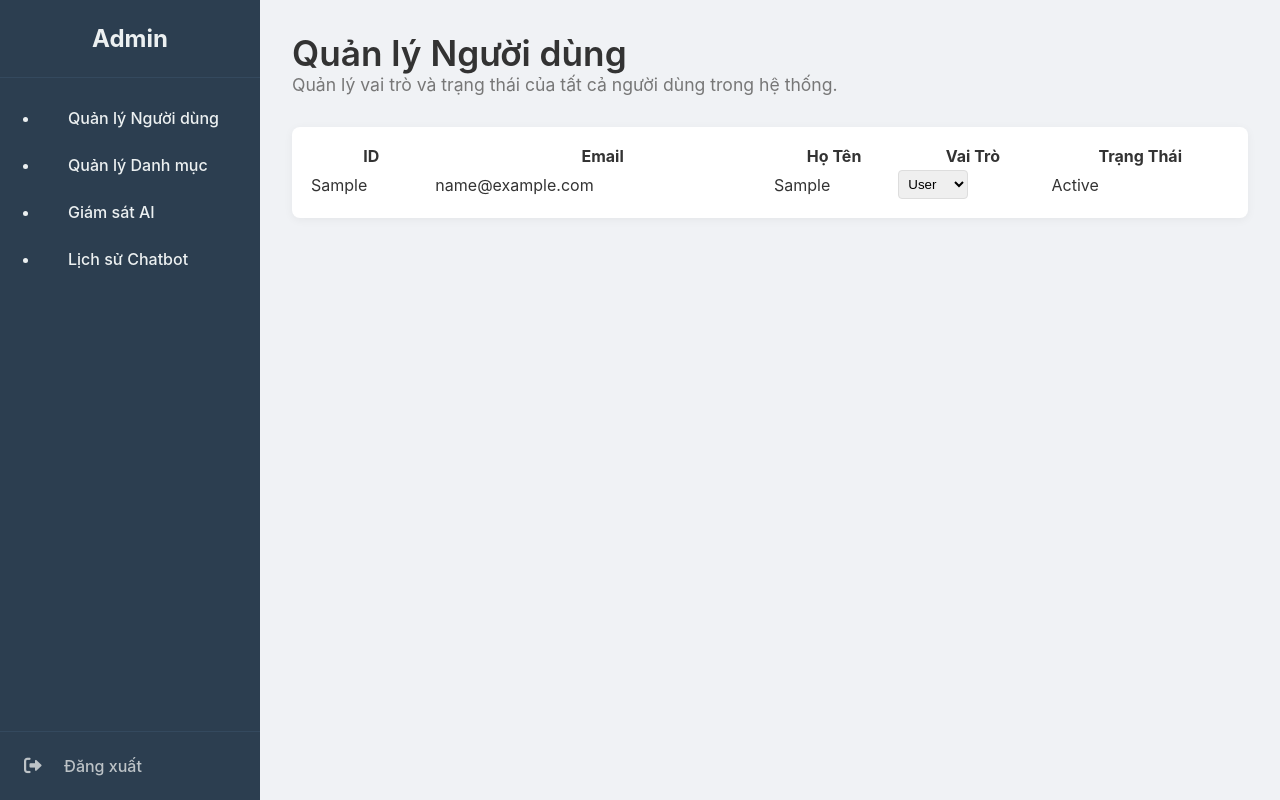
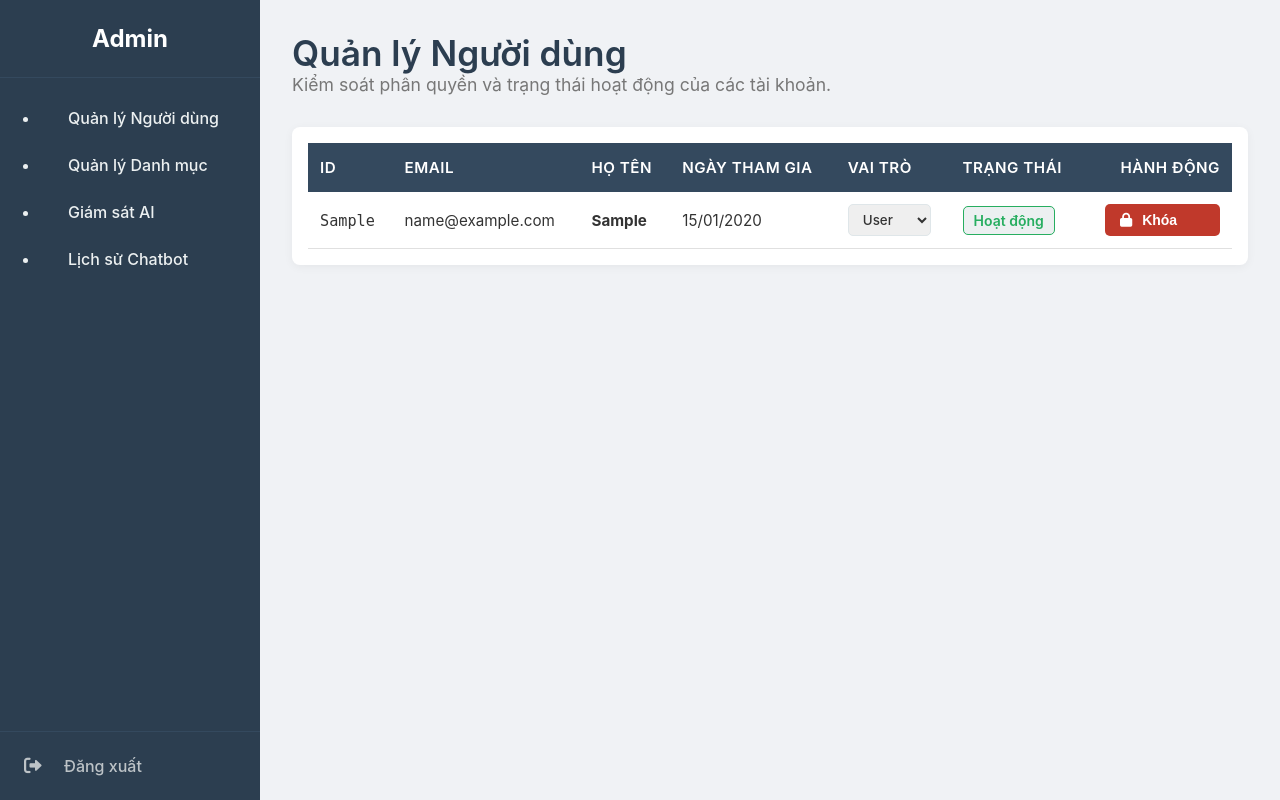
Before and after one commit to Montero52/finai-expense-manager, a Flask app: page /admin/users in a window 1280 px wide. Run offline with Flask 3, Linux system fonts and the light colour scheme; the visitor is signed in with stand-in values (Sample User, id 1); tables that the repository leaves empty hold one stand-in row (values such as "Sample post").

Commit message:
feat(admin): implement user management & global styles
- routes: add user toggle APIs with self-protection

- ui: refactor users.html & link admin.css in base

- js: create admin_users.js for Fetch API

- style: fix button wrapping & add badge styles

```diff
--- a/app/routes/admin.py
+++ b/app/routes/admin.py
@@ -1,9 +1,10 @@
-from flask import Blueprint, render_template, session, redirect, url_for, flash, jsonify
+from flask import Blueprint, render_template, session, redirect, url_for, flash, jsonify, request
 from functools import wraps
 from datetime import datetime, timedelta
 
 from app import db
-from app.models import User, ChatbotLog
+from sqlalchemy.orm import aliased
+from app.models import User, ChatbotLog, AILog, Transaction, Category
 
 # Khai báo Blueprint
 admin_bp = Blueprint('admin', __name__)
@@ -31,16 +32,6 @@ def users():
 def categories():
     return render_template('admin/categories.html')
 
-@admin_bp.route('/admin/ai-monitoring')
-@admin_required
-def ai_monitoring():
-    return render_template('admin/ai_monitoring.html')
-
-@admin_bp.route('/admin/chatbot-logs')
-@admin_required
-def chatbot_logs():
-    return render_template('admin/chatbot_logs.html')
-
 # --- API Xóa Log ---
 @admin_bp.route('/api/admin/cleanup-logs', methods=['DELETE'])
 @admin_required
@@ -53,3 +44,95 @@ def cleanup_logs():
     except Exception as e:
         db.session.rollback()
         return jsonify({'status': 'error', 'message': str(e)}), 500
+
+# ==========================================
+# API HỖ TRỢ TRANG QUẢN LÝ NGƯỜI DÙNG
+# ==========================================
+
+@admin_bp.route('/api/admin/users/<string:user_id>/role', methods=['PUT'])
+@admin_required
+def update_user_role(user_id):
+    # Tránh admin tự hạ quyền mình
+    if user_id == session.get('user_id'):
+        return jsonify({'status': 'error', 'message': 'Không thể tự đổi quyền của chính mình'}), 403
+
+    user = User.query.get(user_id)
+    if not user:
+        return jsonify({'status': 'error', 'message': 'Không tìm thấy người dùng'}), 404
+
+    new_role = request.json.get('role')
+    if new_role in ['user', 'admin']:
+        user.role = new_role
+        db.session.commit()
+        return jsonify({'status': 'success'})
+
+    return jsonify({'status': 'error', 'message': 'Quyền không hợp lệ'}), 400
+
+
+@admin_bp.route('/api/admin/users/<string:user_id>/status', methods=['PUT'])
+@admin_required
+def update_user_status(user_id):
+    # Tránh admin tự khóa mình
+    if user_id == session.get('user_id'):
+        return jsonify({'status': 'error', 'message': 'Không thể tự khóa tài khoản của mình'}), 403
+
+    user = User.query.get(user_id)
+    if not user:
+        return jsonify({'status': 'error', 'message': 'Không tìm thấy người dùng'}), 404
+
+    # Cập nhật trạng thái
+    user.status = request.json.get('status')
+    db.session.commit()
+    return jsonify({'status': 'success'})
+
+@admin_bp.route('/admin/ai-monitoring')
+@admin_required
+def ai_monitoring():
+    # Tạo bí danh (alias) vì chúng ta cần join bảng Category 2 lần (cho AI đoán và cho Thực tế)
+    PredictedCategory = aliased(Category)
+    ActualCategory = aliased(Category)
+
+    # Lấy dữ liệu và kết nối các bảng
+    logs_query = db.session.query(
+        AILog,
+        Transaction.description.label('description'),
+        PredictedCategory.name.label('predicted_name'),
+        ActualCategory.name.label('actual_name')
+    ).outerjoin(Transaction, AILog.transaction_id == Transaction.id)\
+     .outerjoin(PredictedCategory, AILog.predicted_cat == PredictedCategory.id)\
+     .outerjoin(ActualCategory, AILog.actual_cat == ActualCategory.id)\
+     .order_by(AILog.created_at.desc()).limit(100).all() # Lấy 100 log gần nhất cho nhẹ web
+
+    return render_template('admin/ai_monitoring.html', logs=logs_query)
+
+
+@admin_bp.route('/admin/chatbot-logs')
+@admin_required
+def chatbot_logs():
+    # Lấy toàn bộ lịch sử chat kèm thông tin user, sắp xếp cũ -> mới (để hiện chat từ trên xuống)
+    logs_query = db.session.query(ChatbotLog, User)\
+        .join(User, ChatbotLog.user_id == User.id)\
+        .order_by(ChatbotLog.created_at.asc()).all()
+
+    conversations = {}
+    for log, user in logs_query:
+        if user.id not in conversations:
+            conversations[user.id] = {
+                'user_id': user.id,
+                'user_name': user.name,
+                'logs': [],
+                'latest_time': log.created_at,
+                'snippet': ''
+            }
+        # Thêm tin nhắn vào mảng logs của người dùng này
+        conversations[user.id]['logs'].append(log)
+        # Cập nhật thời gian và đoạn trích dẫn mới nhất
+        conversations[user.id]['latest_time'] = log.created_at
+
+        snippet = log.question if log.question else ''
+        conversations[user.id]['snippet'] = (snippet[:25] + '...') if len(snippet) > 25 else snippet
+
+    # Sắp xếp lại danh sách bên trái: Ai nhắn gần đây nhất thì lên đầu (Mới -> Cũ)
+    sorted_convos = sorted(conversations.values(), key=lambda x: x['latest_time'], reverse=True)
+
+    return render_template('admin/chatbot_logs.html', conversations=sorted_convos)
--- a/app/static/assets/css/admin.css
+++ b/app/static/assets/css/admin.css
@@ -277,7 +277,9 @@ body {
     font-weight: 600;
     font-size: 14px;
     transition: background-color 0.3s;
-    width: 110px;
+    min-width: 115px;
+    width: auto;
+    white-space: nowrap;
     text-align: left;
 }
 .status-toggle .fas { margin-right: 6px; }
@@ -297,6 +299,29 @@ body {
     background-color: #ecf0f1;
     color: #27ae60;
     border: 1px solid #27ae60;
+}
+
+/* Bổ sung Badge trạng thái Bị khóa */
+.status-badge.status-disabled {
+    background-color: #fdeaea;
+    color: #e74a3b;
+    border: 1px solid #e74a3b;
+}
+
+/* Bổ sung style cho Dropdown chọn quyền */
+.role-select {
+    padding: 6px 10px;
+    border: 1px solid #dfe6e9;
+    border-radius: 5px;
+    font-family: inherit;
+    font-weight: 500;
+    color: #333;
+    outline: none;
+    transition: 0.3s;
+}
+.role-select:focus {
+    border-color: #3498db;
+    box-shadow: 0 0 0 3px rgba(52, 152, 219, 0.1);
 }
 
 /* --- 2. Trang Quản lý Danh mục (categories.html) --- */
--- /dev/null
+++ b/app/static/assets/js/admin_users.js
@@ -0,0 +1,53 @@
+// Xử lý thay đổi quyền (Role)
+async function updateUserRole(userId, newRole) {
+    if (!confirm(`Bạn có chắc muốn đổi quyền thành ${newRole.toUpperCase()}?`)) {
+        location.reload();
+        return;
+    }
+
+    try {
+        const res = await fetch(`/api/admin/users/${userId}/role`, {
+            method: 'PUT',
+            headers: { 'Content-Type': 'application/json' },
+            body: JSON.stringify({ role: newRole })
+        });
+
+        const data = await res.json();
+        if (res.ok) {
+            alert('Cập nhật quyền thành công!');
+            location.reload();
+        } else {
+            alert('Lỗi: ' + data.message);
+            location.reload();
+        }
+    } catch(e) {
+        console.error("Error updating role:", e);
+        alert('Lỗi hệ thống');
+    }
+}
+
+// Xử lý Khóa/Mở khóa tài khoản (Status)
+async function toggleUserStatus(userId, currentStatus) {
+    const actionText = currentStatus === 1 ? 'Khóa' : 'Mở khóa';
+    if (!confirm(`Bạn có chắc chắn muốn ${actionText} tài khoản này?`)) return;
+
+    const newStatus = currentStatus === 1 ? 0 : 1;
+
+    try {
+        const res = await fetch(`/api/admin/users/${userId}/status`, {
+            method: 'PUT',
+            headers: { 'Content-Type': 'application/json' },
+            body: JSON.stringify({ status: newStatus })
+        });
+
+        const data = await res.json();
+        if (res.ok) {
+            location.reload();
+        } else {
+            alert('Lỗi: ' + data.message);
+        }
+    } catch(e) {
+        console.error("Error toggling status:", e);
+        alert('Lỗi hệ thống');
+    }
+}
--- a/app/templates/admin/users.html
+++ b/app/templates/admin/users.html
@@ -9,7 +9,7 @@
 {% block content %}
     <header class="main-header">
         <h1>Quản lý Người dùng</h1>
-        <p>Quản lý vai trò và trạng thái của tất cả người dùng trong hệ thống.</p>
+        <p>Kiểm soát phân quyền và trạng thái hoạt động của các tài khoản.</p>
     </header>
 
     <div class="widget">
@@ -19,28 +19,50 @@
                     <th>ID</th>
                     <th>Email</th>
                     <th>Họ Tên</th>
+                    <th>Ngày Tham Gia</th>
                     <th>Vai Trò</th>
                     <th>Trạng Thái</th>
+                    <th style="text-align: right;">Hành Động</th>
                 </tr>
             </thead>
             <tbody>
                 {% for user in users %}
                 <tr>
-                    <td>{{ user.id }}</td>
+                    <td><code>{{ user.id }}</code></td>
                     <td>{{ user.email }}</td>
-                    <td>{{ user.name }}</td>
+                    <td><strong>{{ user.name }}</strong></td>
+
+                    <td>{{ user.created_at.strftime('%d/%m/%Y') if user.created_at else 'N/A' }}</td>
+
                     <td>
-                        <select {% if user.role == 'admin' %}disabled{% endif %}
-                                style="padding: 5px; border-radius: 4px; border: 1px solid #ddd;">
+                        <select class="role-select"
+                                onchange="updateUserRole('{{ user.id }}', this.value)"
+                                {% if user.id == session.get('user_id') %}disabled title="Không thể tự đổi quyền của mình"{% endif %}>
                             <option value="user" {% if user.role == 'user' %}selected{% endif %}>User</option>
                             <option value="admin" {% if user.role == 'admin' %}selected{% endif %}>Admin</option>
                         </select>
                     </td>
+
                     <td>
                         {% if user.status == 1 %}
-                            <span class="status-badge status-active">Active</span>
+                            <span class="status-badge status-active">Hoạt động</span>
                         {% else %}
-                            <span class="status-badge status-disabled">Disabled</span>
+                            <span class="status-badge status-disabled">Bị khóa</span>
+                        {% endif %}
+                    </td>
+
+                    <td style="text-align: right;">
+                        {% if user.id == session.get('user_id') %}
+                            <span style="color: #999; font-style: italic; font-size: 0.85rem;">Đang đăng nhập</span>
+                        {% else %}
+                            <button class="status-toggle {% if user.status == 1 %}disabled{% else %}active{% endif %}"
+                                    onclick="toggleUserStatus('{{ user.id }}', {{ user.status }})">
+                                {% if user.status == 1 %}
+                                    <i class="fas fa-lock"></i> Khóa
+                                {% else %}
+                                    <i class="fas fa-unlock"></i> Mở khóa
+                                {% endif %}
+                            </button>
                         {% endif %}
                     </td>
                 </tr>
@@ -49,3 +71,7 @@
         </table>
     </div>
 {% endblock %}
+
+{% block scripts %}
+    <script src="{{ url_for('static', filename='assets/js/admin_users.js') }}"></script>
+{% endblock %}
--- a/app/templates/base.html
+++ b/app/templates/base.html
@@ -6,6 +6,8 @@
     <title>{% block title %}Quản lý Chi tiêu AI{% endblock %}</title>
     <link href="https://fonts.googleapis.com/css2?family=Poppins:wght@400;500;600&display=swap" rel="stylesheet">
     <link rel="stylesheet" href="https://cdnjs.cloudflare.com/ajax/libs/font-awesome/6.0.0-beta3/css/all.min.css">
+
+    <link rel="stylesheet" href="{{ url_for('static', filename='assets/css/admin.css') }}">
 
     <link rel="stylesheet" href="{{ url_for('static', filename='assets/css/components/shared.css')}}">
     <link rel="stylesheet" href="{{ url_for('static', filename='assets/css/components/modal.css') }}">
```
